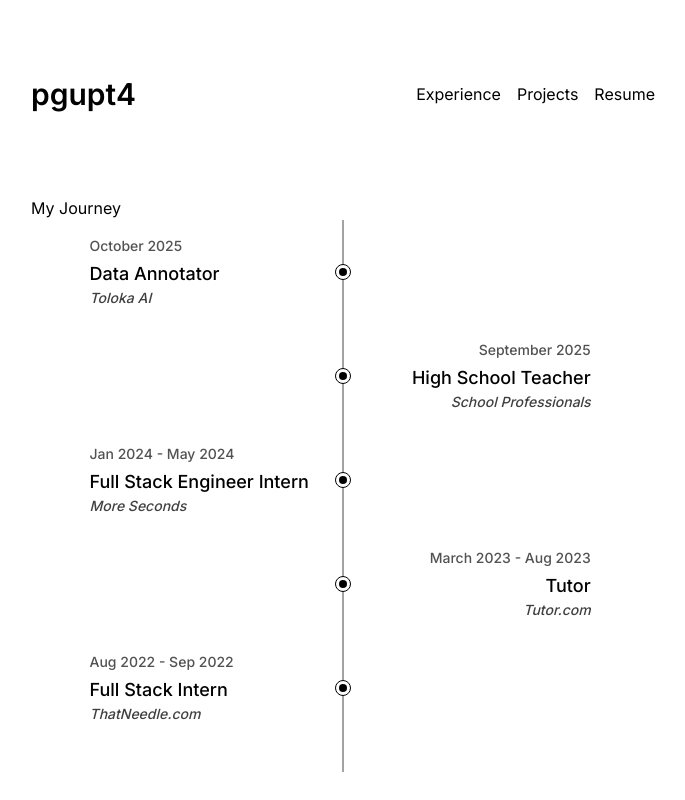
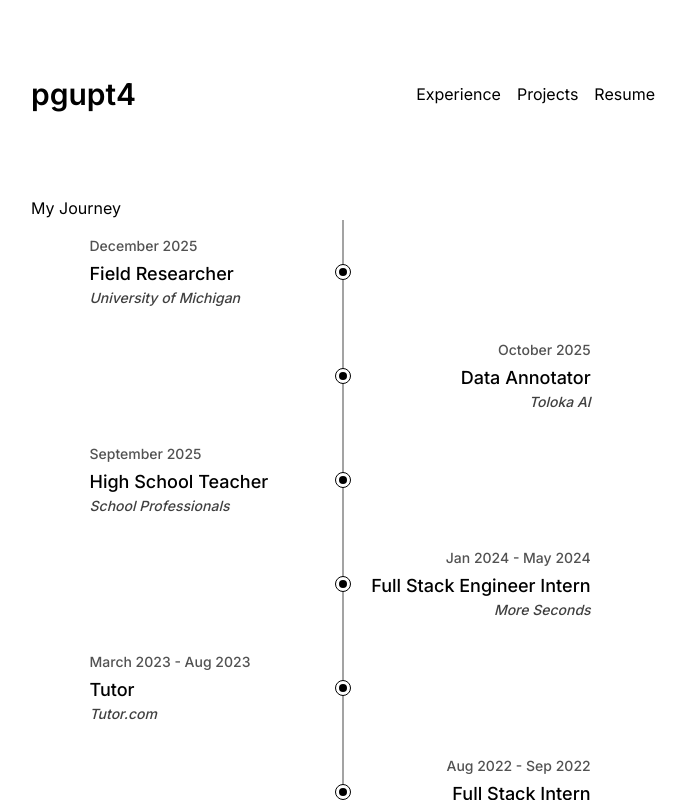
Before and after one commit to pGUPT4/personal-website, a Next.js app: page /experience in a window 1280 px wide. Shown: the top 800 px of the page, without its empty margins (297-982 px from the left). Built offline with nearby package versions, Linux system fonts and the light colour scheme.

Commit message:
Update experience

```diff
--- a/app/experience/page.tsx
+++ b/app/experience/page.tsx
@@ -10,6 +10,11 @@ interface TimelineEvent {
 
 const MyWebsite = () => {
   const myTimelineEvents: TimelineEvent[] = [
+    {
+      date: 'December 2025',
+      title: 'Field Researcher',
+      company: 'University of Michigan',
+    },
     {
       date: 'October 2025',
       title: 'Data Annotator',
```
